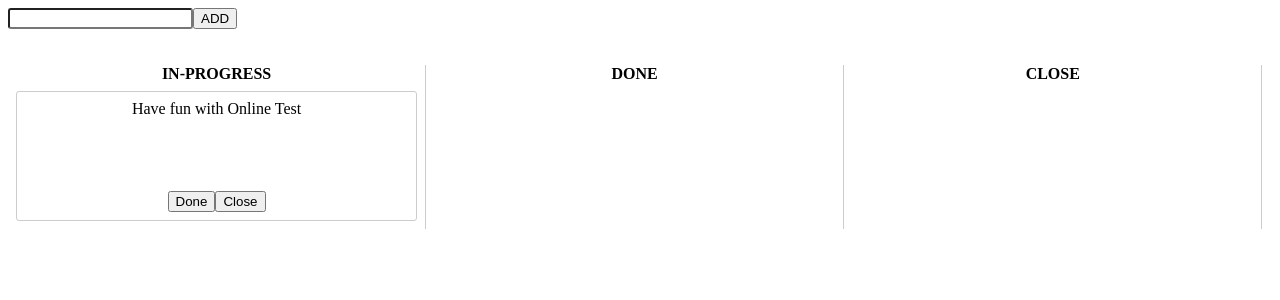
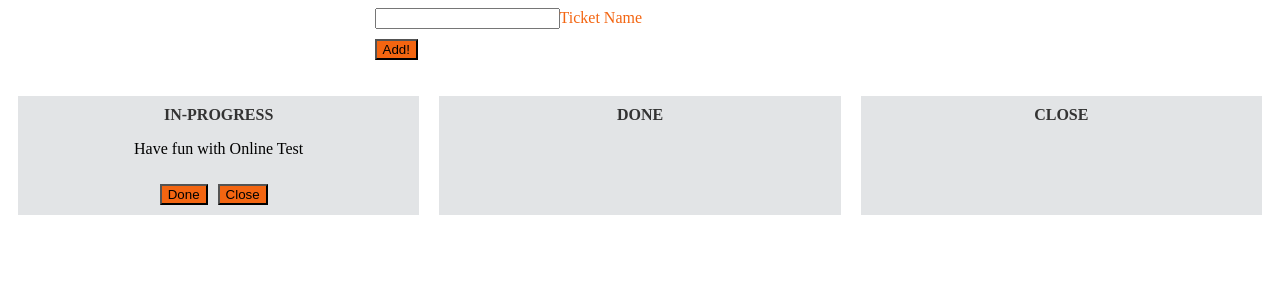
Before and after one commit to rohitdaryanani/incube8-react-template, a React app in the folder src/: page / in a window 1280 px wide. Shown: the top 300 px of the page. Built offline with nearby package versions, Linux system fonts and the light colour scheme; the HTML template or start-up script is replaced by a standard one.

Commit message:
update style

```diff
--- a/public/index.html
+++ b/public/index.html
@@ -10,6 +10,8 @@
   -->
   <link rel="manifest" href="%PUBLIC_URL%/manifest.json">
   <link rel="shortcut icon" href="%PUBLIC_URL%/favicon.ico">
+  <link rel="stylesheet" href="https://cdnjs.cloudflare.com/ajax/libs/materialize/0.98.0/css/materialize.min.css">
+  <link href="http://fonts.googleapis.com/icon?family=Material+Icons" rel="stylesheet">
   <!--
     Notice the use of %PUBLIC_URL% in the tags above.
     It will be replaced with the URL of the `public` folder during the build.
@@ -34,5 +36,6 @@
     To begin the development, run `npm start` or `yarn start`.
     To create a production bundle, use `npm run build` or `yarn build`.
   -->
+<script src="https://cdnjs.cloudflare.com/ajax/libs/materialize/1.0.0-rc.2/js/materialize.min.js"></script>
 </body>
 </html>
--- /dev/null
+++ b/src/components/Ticket.css
@@ -0,0 +1,13 @@
+.card-button {
+    background: #f36511;
+    margin: 10px 10px 0 0;
+  }
+
+  .card-button:hover {
+    background: #c7520c;
+    margin: 10px 10px 0 0;
+  }
+
+  .ticket {
+      cursor: pointer;
+  }
--- a/src/components/Ticket.js
+++ b/src/components/Ticket.js
@@ -1,27 +1,22 @@
 import React, { Component } from 'react';
 import PropTypes from 'prop-types';
 
-const styles = {
-  ticket: {
-    border: '1px solid #ccc',
-    borderRadius: '3px',
-    minHeight: '7em',
-    padding: '0.5em',
-    margin: '0.5em',
-    fontWeight: 'normal',
-    display: 'flex',
-    flexDirection: 'column',
-    justifyContent: 'space-between',
-    cursor: 'pointer'
-  }
-};
+import './Ticket.css'
 
 let to;
 
 class Ticket extends Component {
+  componentDidMount() {
+    const { id, desc, status } = this.props.ticket;
+    if (!to && status === 'done') {
+      to = setTimeout(
+        e => this.updateTicketHandler(e, id, desc, 'close'),
+        5000
+      );
+    }
+  }
   static propTypes = {
-    desc: PropTypes.string.isRequired,
-    handleMoveTicket: PropTypes.func.isRequired
+    desc: PropTypes.string
   };
   static contextTypes = {
     router: PropTypes.object
@@ -32,12 +27,12 @@ class Ticket extends Component {
       e.stopPropagation();
     }
     this.props.updateTicket(id, desc, status);
-    if (to && status !== 'done') {
+    if (to) {
       clearTimeout(to);
       to = undefined;
       return;
     }
-    if (status === 'done') {
+    if (!to && status === 'done') {
       to = setTimeout(
         e => this.updateTicketHandler(e, id, desc, 'close'),
         5000
@@ -52,14 +47,18 @@ class Ticket extends Component {
   render() {
     const { desc, id } = this.props.ticket;
     return (
-      <div
-        style={styles.ticket}
+      <div className="col s12 m7"
       onClick={() => this.redirectDetailPageHandler(id)}
       >
-        <div>{desc}</div>
-        <div>
+        <div className="card horizontal ticket">
+          <div className="card-stacked">
+            <div className="card-content">
+              <p>{desc}</p>
+            </div>
+            <div className="card-action">
               {this.props.ticket.status === 'todo' && (
                 <button
+                  className="card-button waves-effect waves-light btn"
                   onClick={e => this.updateTicketHandler(e, id, desc, 'done')}
                 >
                   Done
@@ -67,6 +66,7 @@ class Ticket extends Component {
               )}
               {this.props.ticket.status === 'done' && (
                 <button
+                  className="card-button waves-effect waves-light btn"
                   onClick={e => this.updateTicketHandler(e, id, desc, 'todo')}
                 >
                   Not Fix
@@ -74,6 +74,7 @@ class Ticket extends Component {
               )}
               {this.props.ticket.status !== 'close' && (
                 <button
+                  className="card-button waves-effect waves-light btn"
                   onClick={e => this.updateTicketHandler(e, id, desc, 'close')}
                 >
                   Close
@@ -81,6 +82,8 @@ class Ticket extends Component {
               )}
             </div>
           </div>
+        </div>
+      </div>
     );
   }
 }
--- /dev/null
+++ b/src/containers/App.css
@@ -0,0 +1,36 @@
+  /* label color */
+  .input-field label {
+    color: #f36511;
+  }
+  /* label focus color */
+  .input-field input[type=text]:focus + label {
+    color: #f36511;
+  }
+  /* label underline focus color */
+  .input-field input[type=text]:focus {
+    border-bottom: 1px solid #f36511;
+    box-shadow: 0 1px 0 0 #f36511;
+  }
+  /* valid color */
+  .input-field input[type=text].valid {
+    border-bottom: 1px solid #f36511;
+    box-shadow: 0 1px 0 0 #f36511;
+  }
+  /* invalid color */
+  .input-field input[type=text].invalid {
+    border-bottom: 1px solid #f36511;
+    box-shadow: 0 1px 0 0 #f36511;
+  }
+  /* icon prefix focus color */
+  .input-field .prefix.active {
+    color: #f36511;
+  }
+
+  .card-button {
+    background: #f36511;
+    margin-top: 10;
+  }
+  .card-button:hover {
+    background: #c7520c;
+    margin-top: 10;
+  }
--- a/src/containers/App.js
+++ b/src/containers/App.js
@@ -4,6 +4,8 @@ import Ticket from '../components/Ticket';
 import { connect } from 'react-redux';
 import { bindActionCreators } from 'redux';
 import { addTicket, updateTicket } from '../actions/index';
+
+import './App.css'
 
 const styles = {
   container: {
@@ -12,11 +14,14 @@ const styles = {
   box: {
     flex: '0 1 33%',
     textAlign: 'center',
-    borderRight: '1px solid #ccc',
     label: {
+      color: '#333',
       fontWeight: 600
-    }
-  }
+    },
+    backgroundColor: '#e2e4e6',
+    padding: '10px',
+    margin: '0 10px',
+  },
 };
 
 class App extends Component {
@@ -50,22 +55,44 @@ class App extends Component {
   render() {
     return (
       <div>
-        <form onSubmit={this.addTicketHandler}>
-          <input
-            type="text"
-            style={{ borderRadius: '3px' }}
-            name="ticket"
+      <form className="col s12" onSubmit={this.addTicketHandler} style={{marginLeft: '29%'}}>
+        <div className="row">
+            <div className="input-field col s6">
+            <input
+            id="ticket" type="text" className="validate"
             value={this.state.ticketInputeValue}
             onChange={this.handleTicketInputValueHandler}
           />
-          <input
-            type="submit"
-            value="ADD"
-            style={{ cursor: 'pointer' }}
-            disabled={this.state.loading}
-          />
-          {this.state.loading && <bold>...</bold>}
-        </form>
+          <label htmlFor="ticket">Ticket Name</label>
+            </div>
+            <div className="input-field col s6">
+              {!this.state.loading &&
+                <button
+                  className="btn waves-effect waves-light card-button"
+                  type="submit">Add!
+                </button>
+                }
+                {this.state.loading &&
+                  <div class="preloader-background">
+                    <div class="preloader-wrapper active">
+                      <div class="spinner-layer spinner-blue-only">
+                        <div class="circle-clipper left">
+                          <div class="circle"></div>
+                        </div>
+                        <div class="gap-patch">
+                          <div class="circle"></div>
+                        </div>
+                        <div class="circle-clipper right">
+                          <div class="circle"></div>
+                        </div>
+                      </div>
+                    </div>
+                  </div>
+                }
+            </div>
+        </div>
+      </form>
+
         <br />
         <br />
         <div style={styles.container}>
--- a/src/containers/TicketDetail.js
+++ b/src/containers/TicketDetail.js
@@ -1,6 +1,4 @@
 import React, { Component } from 'react';
-import Ticket from '../components/Ticket';
-
 import { connect } from 'react-redux';
 import { bindActionCreators } from 'redux';
 import { addTicket, updateTicket } from '../actions/index';
@@ -72,7 +70,6 @@ class TicketDetail extends Component {
     this.setState({
       ticketInputeValue: e.target.value
     });
-    console.log(this.state.ticketInputeValue);
   };
 
   handleTicketStatusValueHandler = e => {
```
Also changed, not shown: 1 other file (tests, documents, lock files or other folders). Lines whose indentation alone changed are shown as unchanged.
